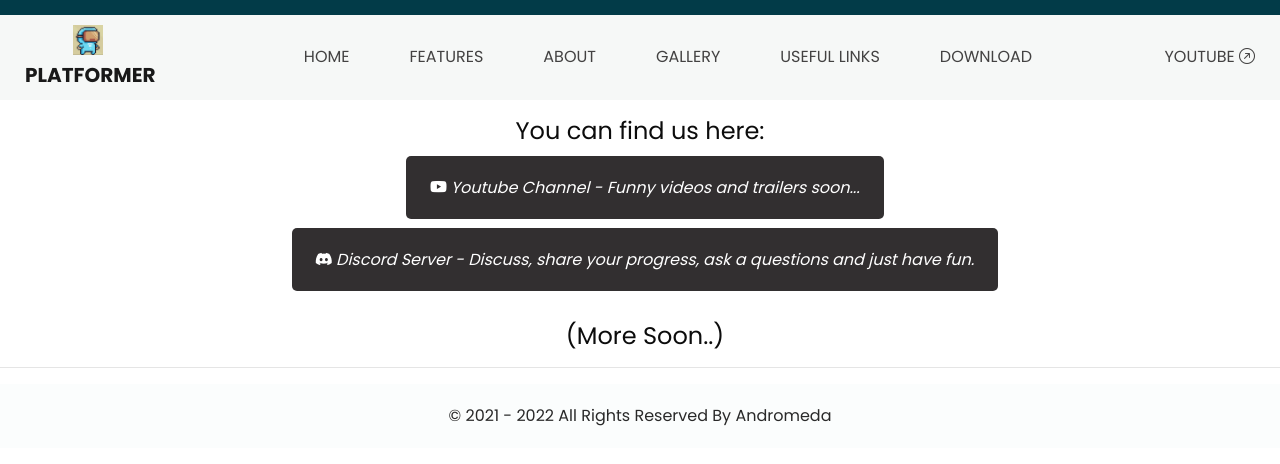
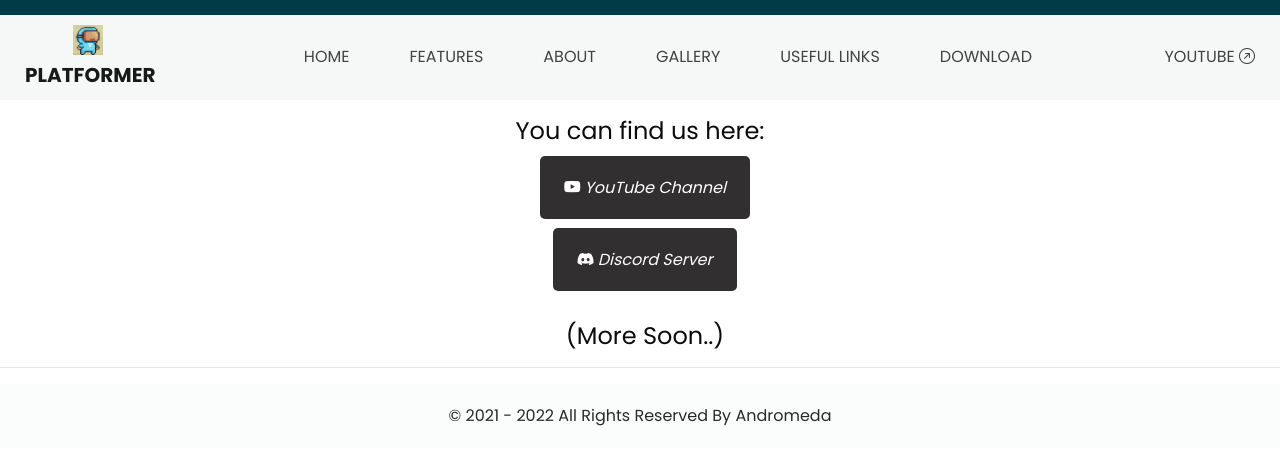
Before and after one commit to platformer-game/platformer-game.github.io, a plain HTML site: page links.html in a window 1280 px wide. Drawn offline with nearby package versions, Linux system fonts and the light colour scheme.

Commit message:
update links.html
Fix links buttons

```diff
--- a/links.html
+++ b/links.html
@@ -123,8 +123,8 @@
   <div class="footer-social-icons" style="margin-top:100px;">
     <h4 class="_14" style="text-align: center;">You can find us here:</h4>
     <ul class="social-icons" style="padding-left: 10px;">
-      <li title="YouTube Channel" style="margin-top: 20px;"><a href="https://www.youtube.com/channel/UCqLkB0ikeZudFq3xYeXhJoA" class="social-icon" target="_blank"> <i class="bi bi-youtube smicon"> Youtube Channel - Funny videos and trailers soon...</i></a></li><br><br><br>
-      <li title="Discord Server"><a href="https://discord.gg/4m3zwxyevf" class="social-icon" target="_blank"><i class="bi bi-discord smicon" style="font: none;"> Discord Server - Discuss, share your progress, ask a questions and just have fun.</i></a></li>
+      <li title="YouTube Channel" style="margin-top: 20px;"><a href="https://www.youtube.com/channel/UCqLkB0ikeZudFq3xYeXhJoA" class="social-icon" target="_blank"> <i class="bi bi-youtube smicon"> YouTube Channel</i></a></li><br><br><br>
+      <li title="Discord Server"><a href="https://discord.gg/4m3zwxyevf" class="social-icon" target="_blank"><i class="bi bi-discord smicon" style="font: none;"> Discord Server</i></a></li>
         <!-- <li title="Facebook"><a href="" class="social-icon"> <i class="fa fa-facebook smicon"></i></a></li>
         <li title="Twitter"><a href="" class="social-icon"> <i class="fa fa-twitter smicon"></i></a></li> -->
         <li><h4 class="_14" style="margin-top: 50px;">(More Soon..)</h4></li>
```
